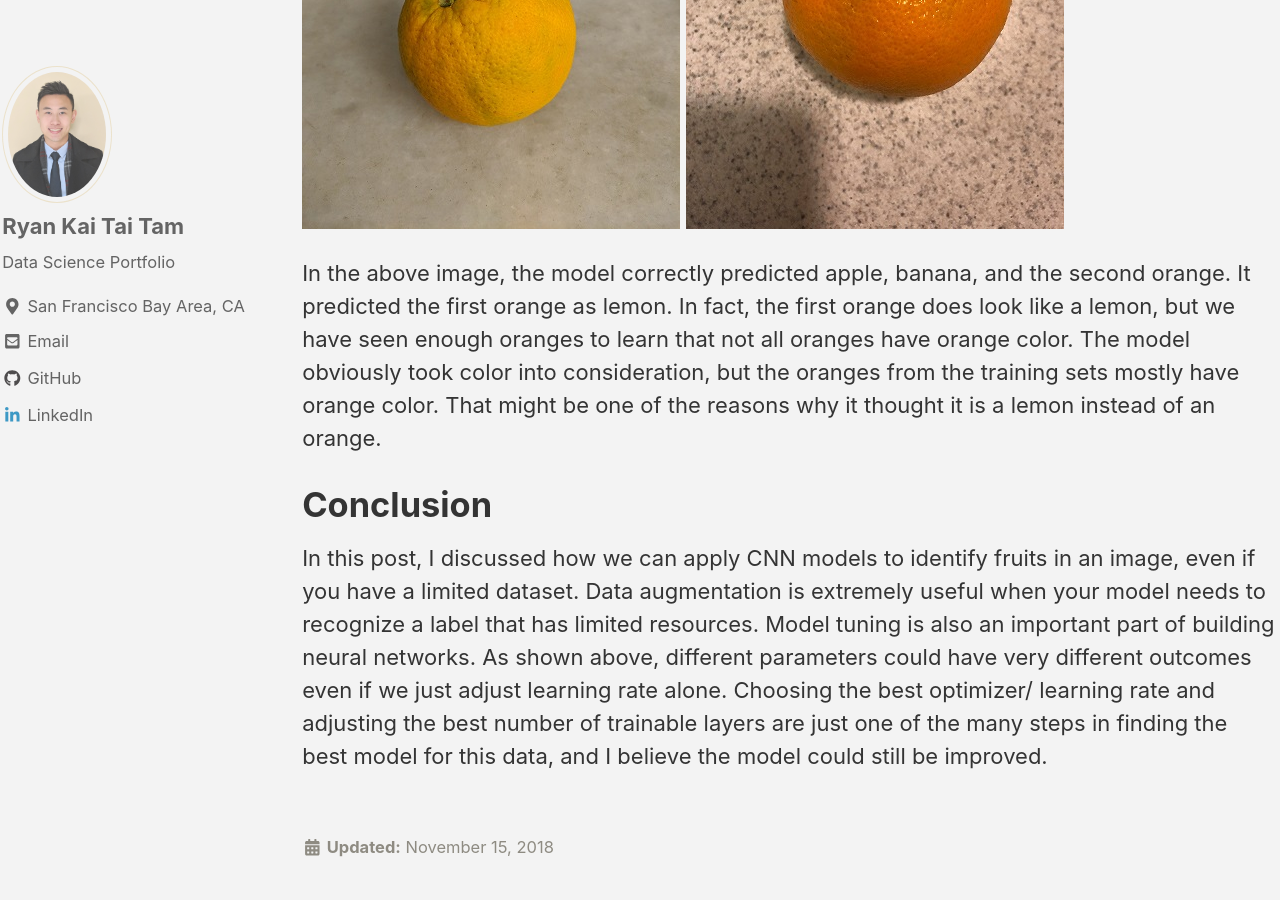
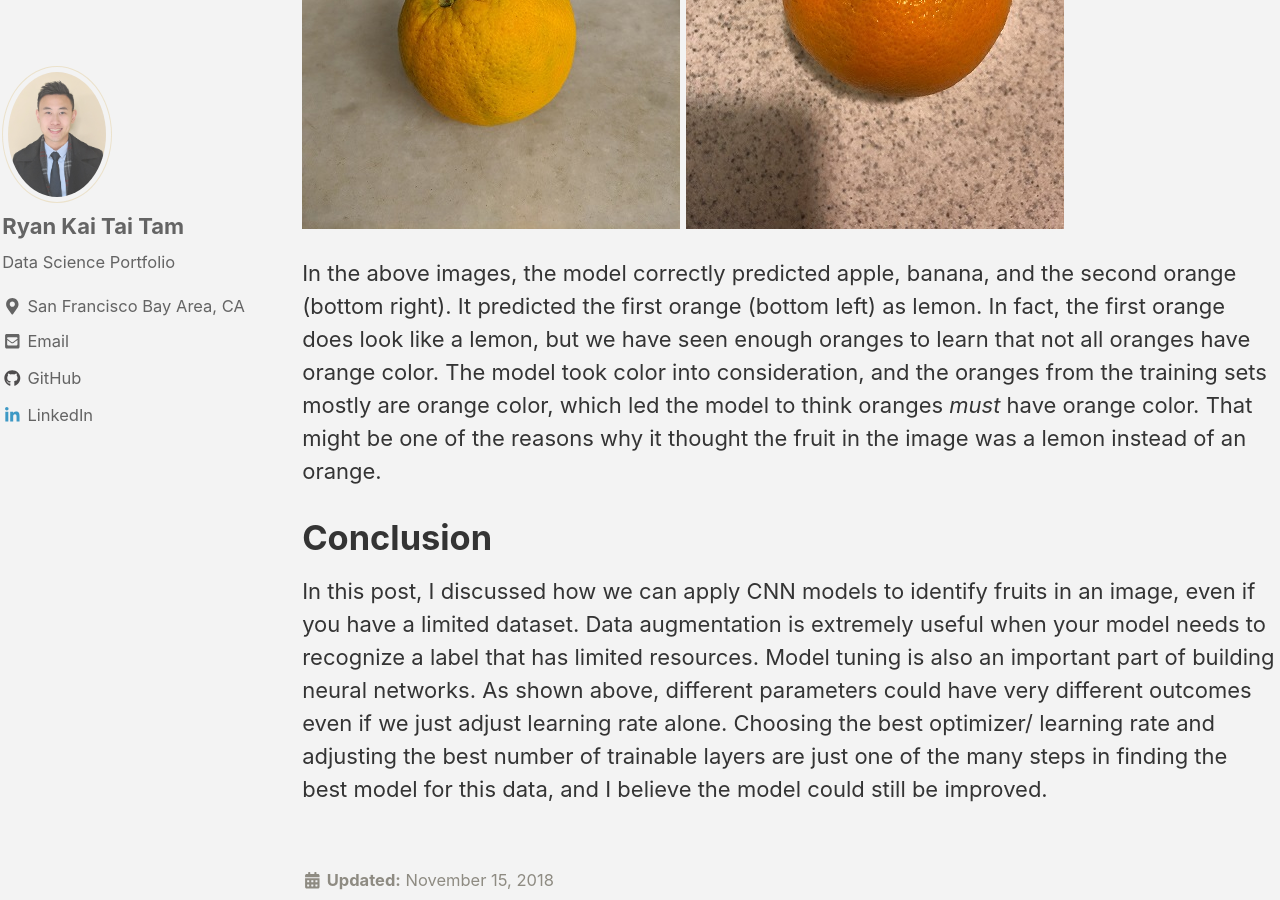
Before and after one commit to ryan-kttam/ryan-kttam.github.io, a Jekyll site: the page built from _posts/2018-11-15-fruit_image_recognition.md, in a window 1280 px wide and 900 px high, scrolled down 5356 px. Built offline with Jekyll 4.4.1, drawn with Linux system fonts in a browser that asks for light colours; cached includes are drawn as plain includes; nearby versions of some CDN libraries.

Commit message:
update real life fruit section

```diff
--- a/_posts/2018-11-15-fruit_image_recognition.md
+++ b/_posts/2018-11-15-fruit_image_recognition.md
@@ -66,7 +66,7 @@ Let’s throw this model to some real-life photos I personally took and see how
 <img src="/images/fruit_image/orange1.jpg" alt="Test Image: Orange">
 <img src="/images/fruit_image/orange2.jpg" alt="Test Image: Orange">
 
-In the above image, the model correctly predicted apple, banana, and the second orange. It predicted the first orange as lemon. In fact, the first orange does look like a lemon, but we have seen enough oranges to learn that not all oranges have orange color. The model obviously took color into consideration, but the oranges from the training sets mostly have orange color. That might be one of the reasons why it thought it is a lemon instead of an orange.
+In the above images, the model correctly predicted apple, banana, and the second orange (bottom right). It predicted the first orange (bottom left) as lemon. In fact, the first orange does look like a lemon, but we have seen enough oranges to learn that not all oranges have orange color. The model took color into consideration, and the oranges from the training sets mostly are orange color, which led the model to think oranges *must* have orange color. That might be one of the reasons why it thought the fruit in the image was a lemon instead of an orange.
 
 
 # Conclusion
```
